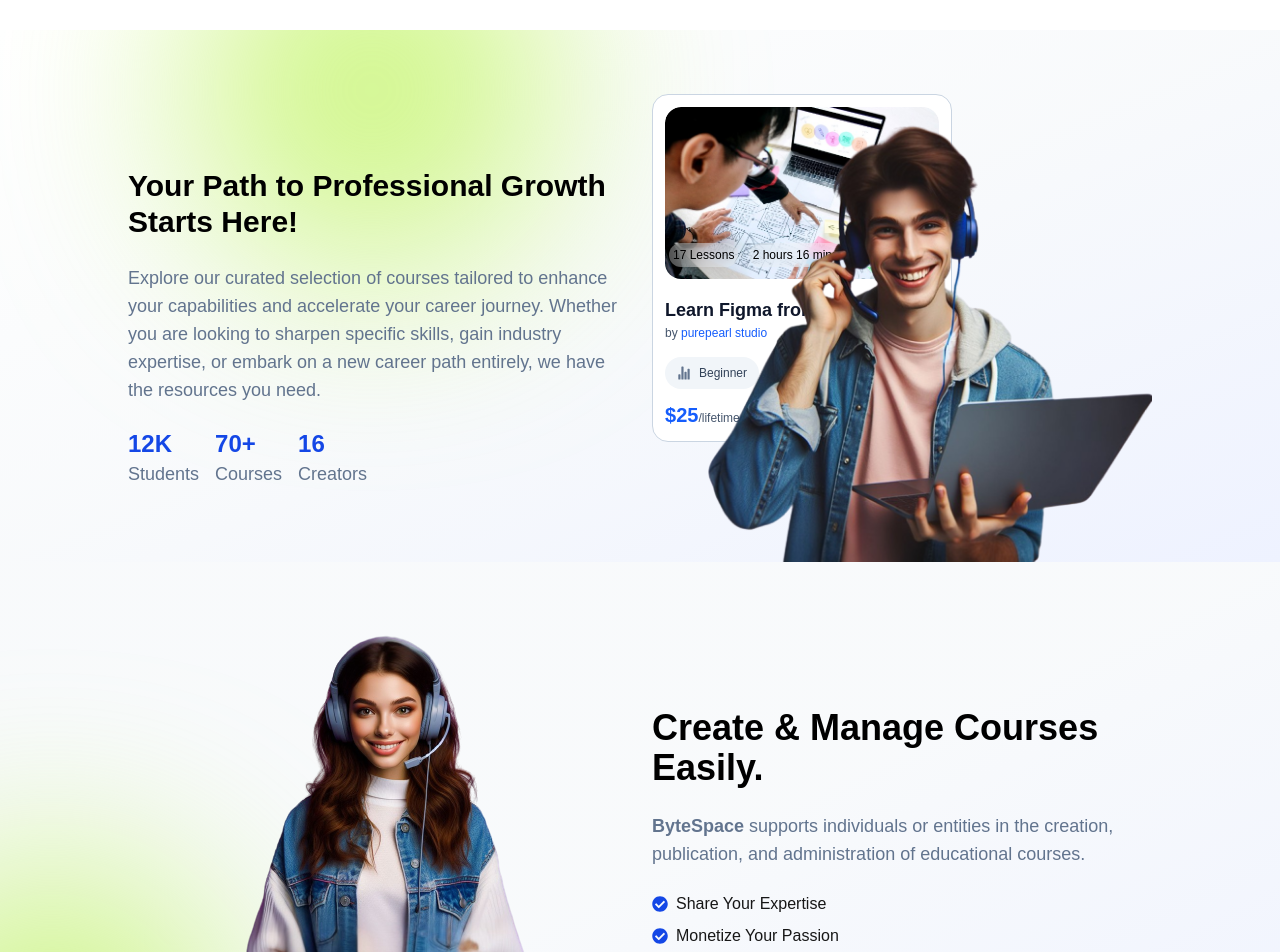
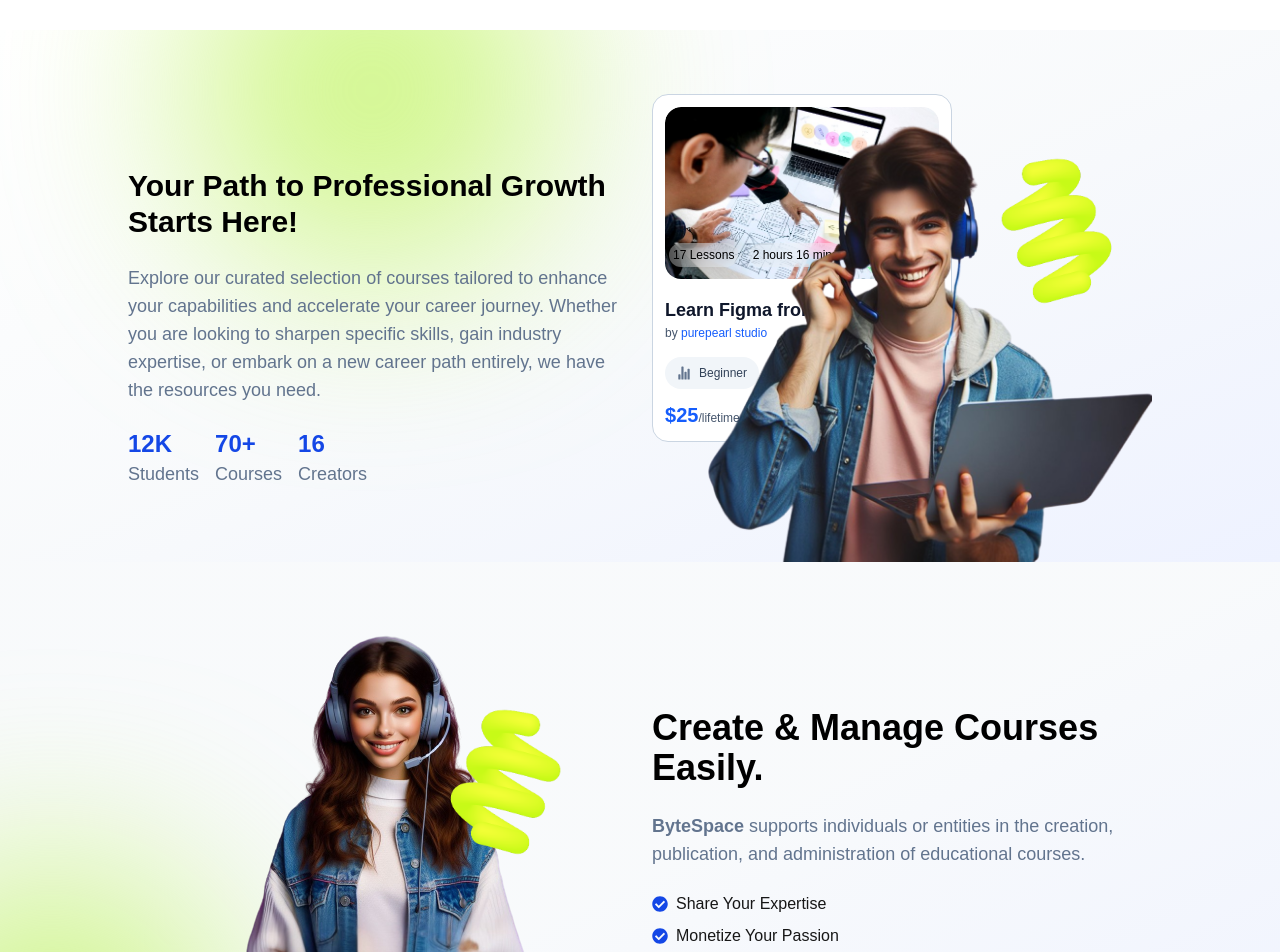
Before and after one commit to tusharsinha08/byte-space, a Next.js app: page / in a window 1280 px wide. Shown: the part 2560-3512 px from the top of the page. Built offline with nearby package versions, Linux system fonts and the light colour scheme.

Commit message:
feat: add decorative images to GrowthEnd and GrowthStart components for enhanced visual appeal

```diff
--- a/src/app/components/home/GrowthEnd.jsx
+++ b/src/app/components/home/GrowthEnd.jsx
@@ -21,6 +21,12 @@ export const GrowthEnd = () => {
                     className="relative bottom-0 w-full z-10 h-full"
                 />
             </div>
+
+            <img
+                src="/images/icons/cone8-lime.png"
+                alt=""
+                className="absolute left-[32%] top-[20%] w-32 md:w-48 z-10"
+            />
 
             <div className='relative py-12 z-10 md:w-1/2 flex flex-col gap-6 justify-center'>
                 <h2 className='text-black text-3xl md:text-4xl font-bold'>Create & Manage Courses Easily.</h2>
--- a/src/app/components/home/GrowthStart.jsx
+++ b/src/app/components/home/GrowthStart.jsx
@@ -51,6 +51,13 @@ export const GrowthStart = () => {
                     className="relative bottom-0 w-full z-10 h-full"
                 />
             </div>
+
+            <img
+                src="/images/icons/cone6-lime.png"
+                alt=""
+                className="absolute right-[10%] top-[20%] w-32 md:w-48 z-10"
+            />
+
         </section>
     )
 }
```
